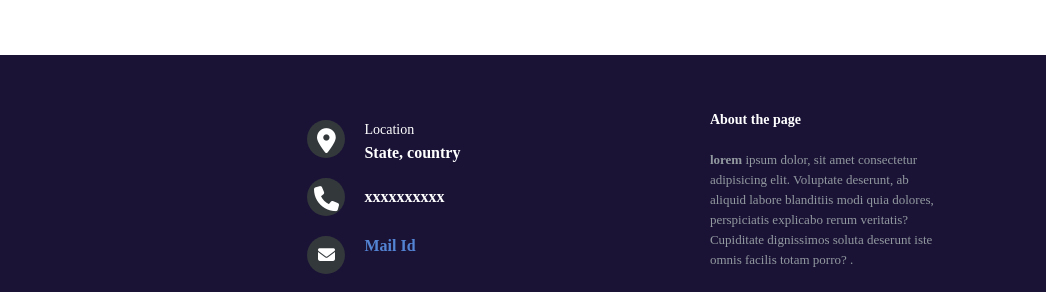
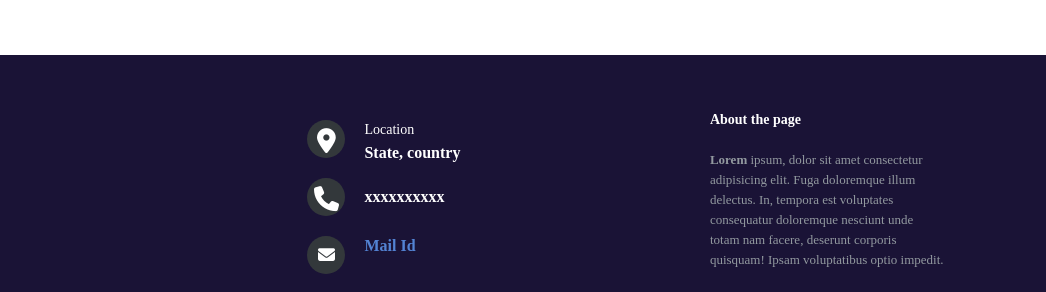
Before and after one commit to lullarishika212/FTS_Task1, a plain HTML site: page index.html in a window 1280 px wide. Shown: the part 1840-2132 px from the top of the page, 234-1280 px from the left. Drawn offline with nearby package versions, Linux system fonts and the light colour scheme.

Commit message:
Modify footer

```diff
--- a/index.html
+++ b/index.html
@@ -184,10 +184,7 @@
         <div class="footer-right">
             <p class="footer-company-about">
                 <span>About the page</span>
-                <strong>lorem</strong> ipsum dolor, sit amet consectetur adipisicing elit. Voluptate deserunt, ab
-                aliquid
-                labore blanditiis modi quia dolores, perspiciatis explicabo rerum veritatis? Cupiditate dignissimos
-                soluta deserunt iste omnis facilis totam porro? .
+                <strong>Lorem</strong> ipsum, dolor sit amet consectetur adipisicing elit. Fuga doloremque illum delectus. In, tempora est voluptates consequatur doloremque nesciunt unde totam nam facere, deserunt corporis quisquam! Ipsam voluptatibus optio impedit.
             </p>
             <div class="footer-icons">
                 <a href="#"><i class="fa fa-facebook"></i></a>
```
